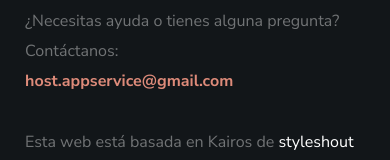
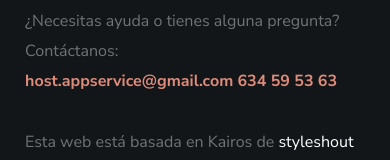
Before and after one commit to hosT-app/host-landing, a plain HTML site: page index.html in a window 390 px wide. Shown: the part 10982-11142 px from the top of the page. Drawn offline with Linux system fonts and the light colour scheme; files whose address does not match are found by name; a web font is replaced by a local one.

Commit message:
added phone number

```diff
--- a/index.html
+++ b/index.html
@@ -633,6 +633,8 @@
                             ¿Necesitas ayuda o tienes alguna pregunta? Contáctanos: <br>
                             <a href="mailto:host.appservice@gmail.com?Subject=Web%20interesado%20en%20contactar"
                                 class="footer__mail-link">host.appservice@gmail.com</a>
+                            <a href="tel:+34634595363"
+                                class="footer__mail-link">634 59 53 63</a>
                         </p>
                     </div>
 
```
